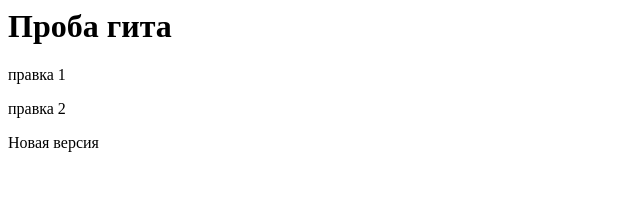
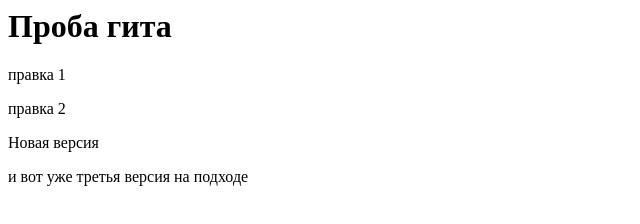
Before and after one commit to Oleggood/probagit, a plain HTML site: page index.html in a window 1280 px wide. Shown: the whole page, without its empty margins (0-640 px from the left). Drawn offline with Linux system fonts and the light colour scheme.

Commit message:
Третья версия

```diff
--- a/index.html
+++ b/index.html
@@ -2,3 +2,5 @@
 <p>правка 1</p>
 <p>правка 2</p>
 <p>Новая версия</p>
+
+<p>и вот уже третья версия на подходе</p>
```
